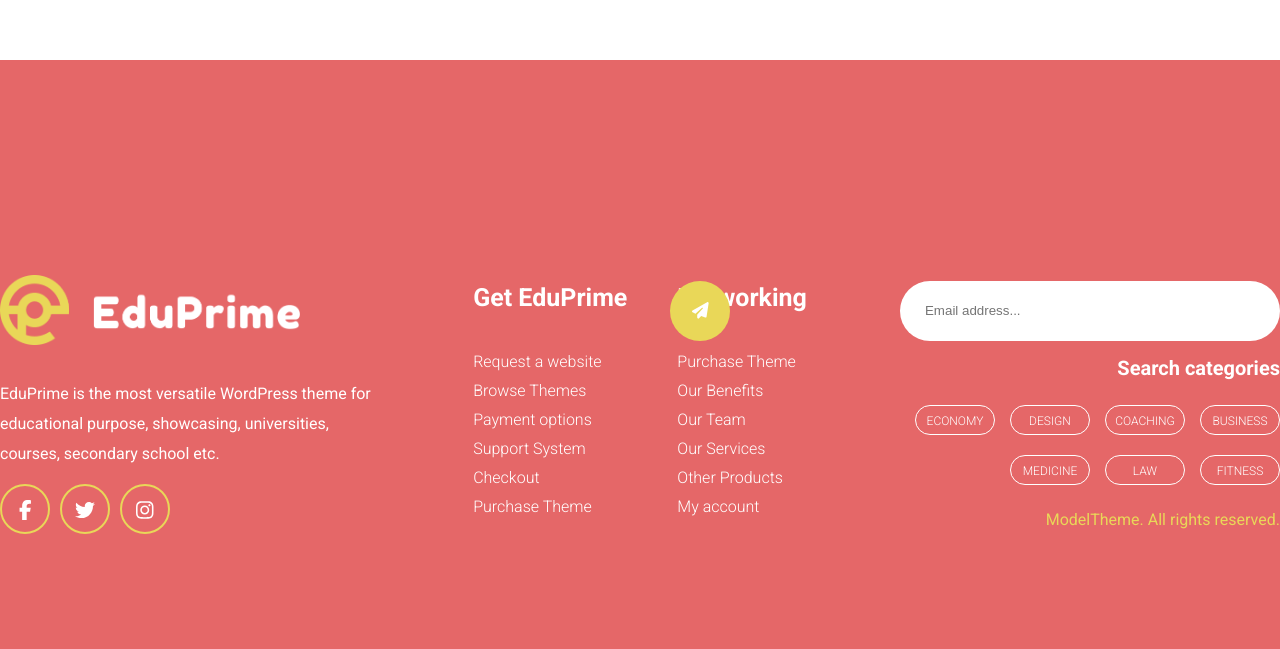
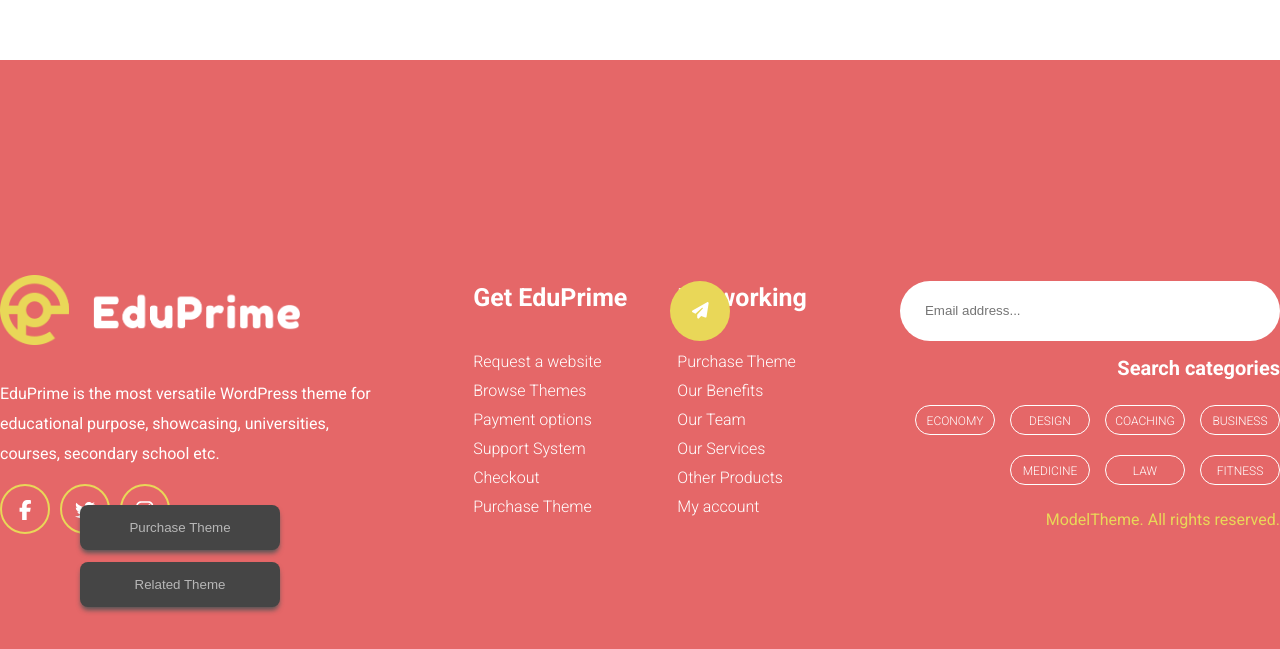
Before and after one commit to bertoldimatteo/proj-html-vuejs, a Vue app: page / in a window 1280 px wide. Shown: the part 6789-7438 px from the top of the page. Built offline with nearby package versions, Linux system fonts and the light colour scheme.

Commit message:
lavoro buttons footer

```diff
--- a/src/assets/style/_buttons.scss
+++ b/src/assets/style/_buttons.scss
@@ -17,3 +17,15 @@
     color: var(--color-two);
     font-weight: 800;
 }
+.theme-btn {
+    background-color: var(--gray-six);
+    border: none;
+    border-radius: 8px;
+    width: 200px;
+    height: 45px;
+    display: flex;
+    align-items: center;
+    justify-content: center;
+    margin-bottom: 12px;
+    box-shadow: 0 4px 5px -1px #555555;
+}
--- a/src/components/mainComponents/baseFooter.vue
+++ b/src/components/mainComponents/baseFooter.vue
@@ -1,5 +1,9 @@
 <template>
     <footer>
+        <div class="button-theme">
+                <button class="theme-btn" type="button"><a href="#">Purchase Theme</a></button>
+                <button class="theme-btn" type="button"><a href="#">Related Theme</a></button>
+            </div>
         <div class="footer-top">
             <div class="container-lg partner">
                 <h2>Partners</h2>
@@ -75,6 +79,19 @@ export default {
 </script>
 
 <style lang="scss" scoped>
+footer {
+    position: relative;
+}
+.button-theme {
+    display: flex;
+    flex-direction: column;
+    position: absolute;
+    bottom: 30px;
+    left: 80px;
+}
+.theme-btn a {
+    color: var(--gray-ten);
+}
 a {
     text-decoration: none;
 }
```
